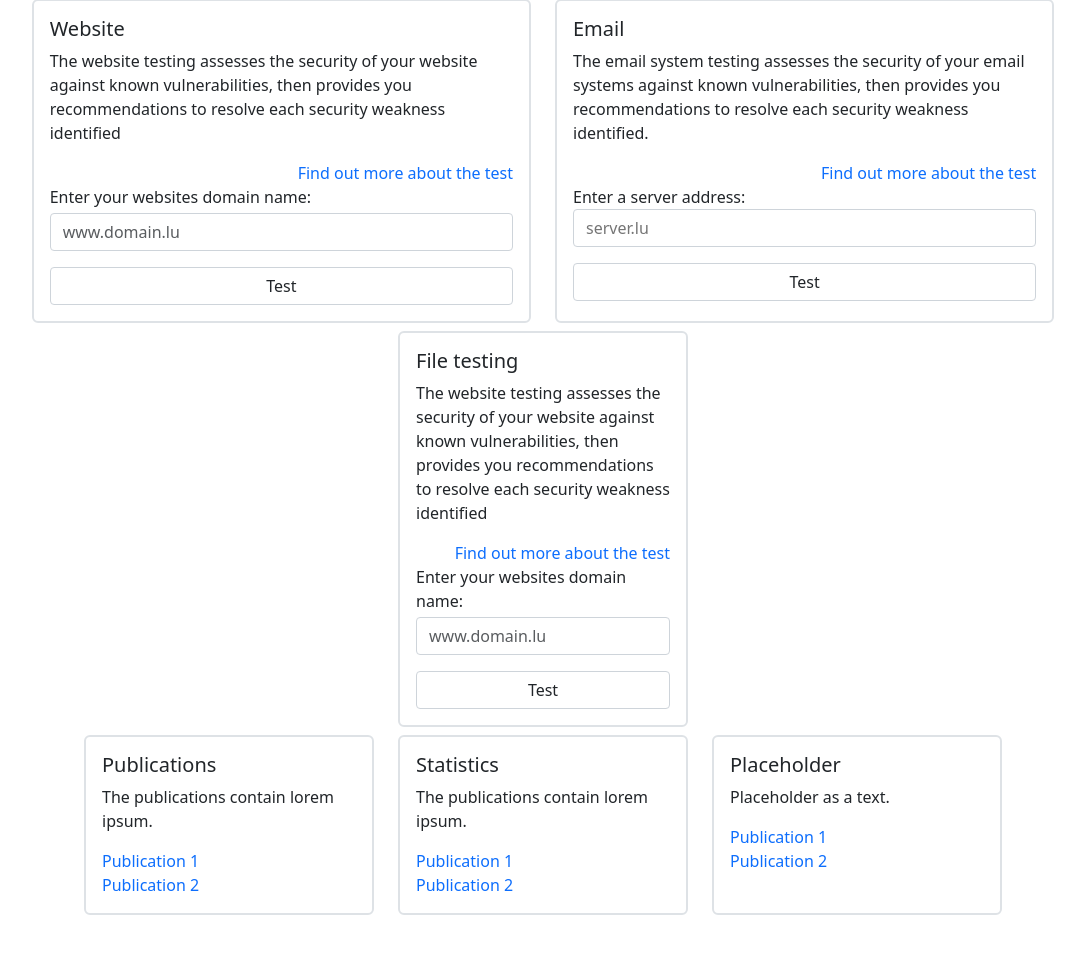
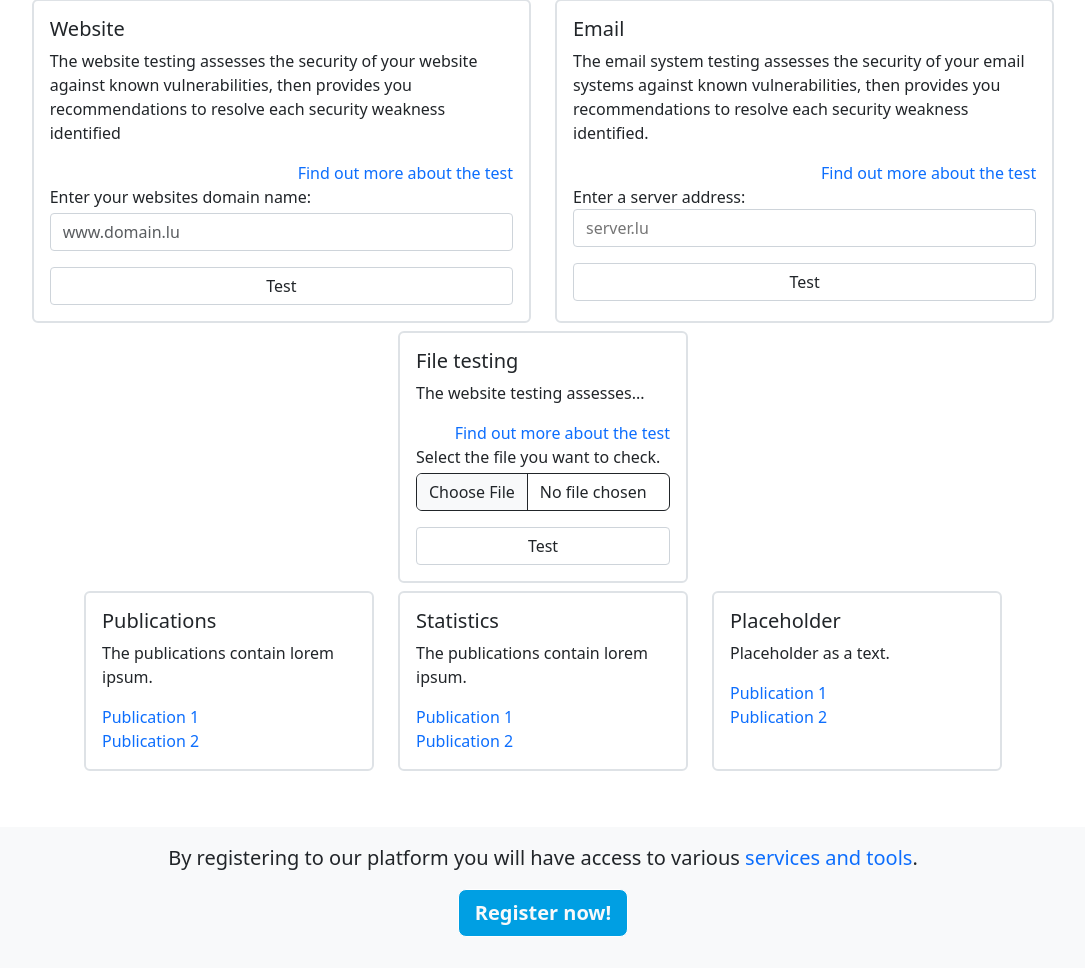
Before and after one commit to NC3-LU/TestingPlatform, a Django app: template landing_page/templates/index.html in a window 1280 px wide. Shown: the part 274-1242 px from the top of the page, without its empty margins (97-1182 px from the left). Run offline with Django 3.2, Linux system fonts and the light colour scheme; the template is opened without the code that fills it, so the values that code supplies are empty; some libraries are stand-ins or nearby versions.

Commit message:
chg: [landing_page] Updated form to submit a file.

```diff
--- a/landing_page/templates/landing_page.html
+++ b/landing_page/templates/landing_page.html
@@ -65,9 +65,7 @@
         <div class="card-body d-flex flex-column">
           <h5 class="card-title">File testing</h5>
           <p>
-            The website testing assesses the security of your website against known
-            vulnerabilities, then provides you recommendations to resolve each security
-            weakness identified
+            The website testing assesses...
           </p>
 
           <a class="align-self-end" href="#">Find out more about the test</a>
@@ -78,9 +76,9 @@
             {% endif %}
             <div class="mb-3">
               <label class="mb-1">
-                Enter your websites domain name:
+                Select the file you want to check.
               </label>
-              <input class="form-control" type="text" placeholder="www.domain.lu"
+              <input class="form-control" type="file" placeholder=""
                      id="target3" name="target"
                      value="{{ form }}" required>
             </div>
```
